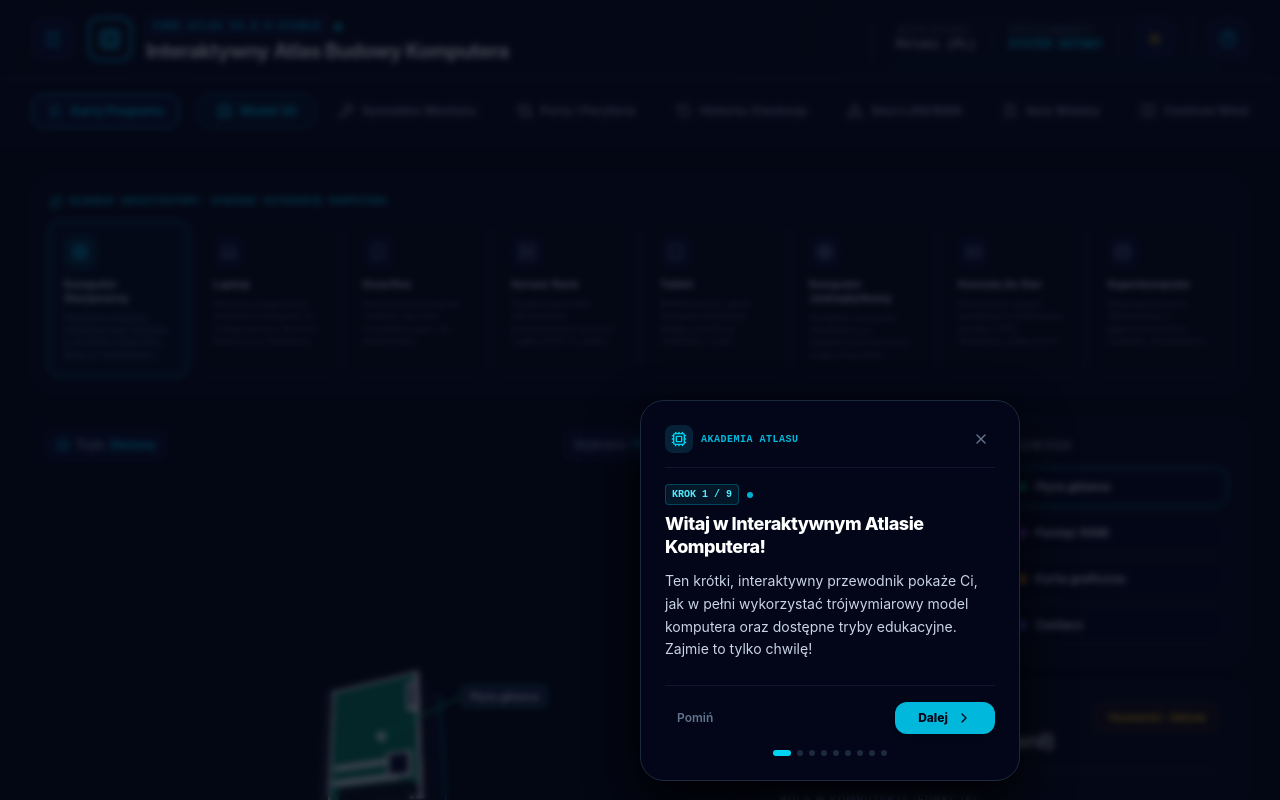
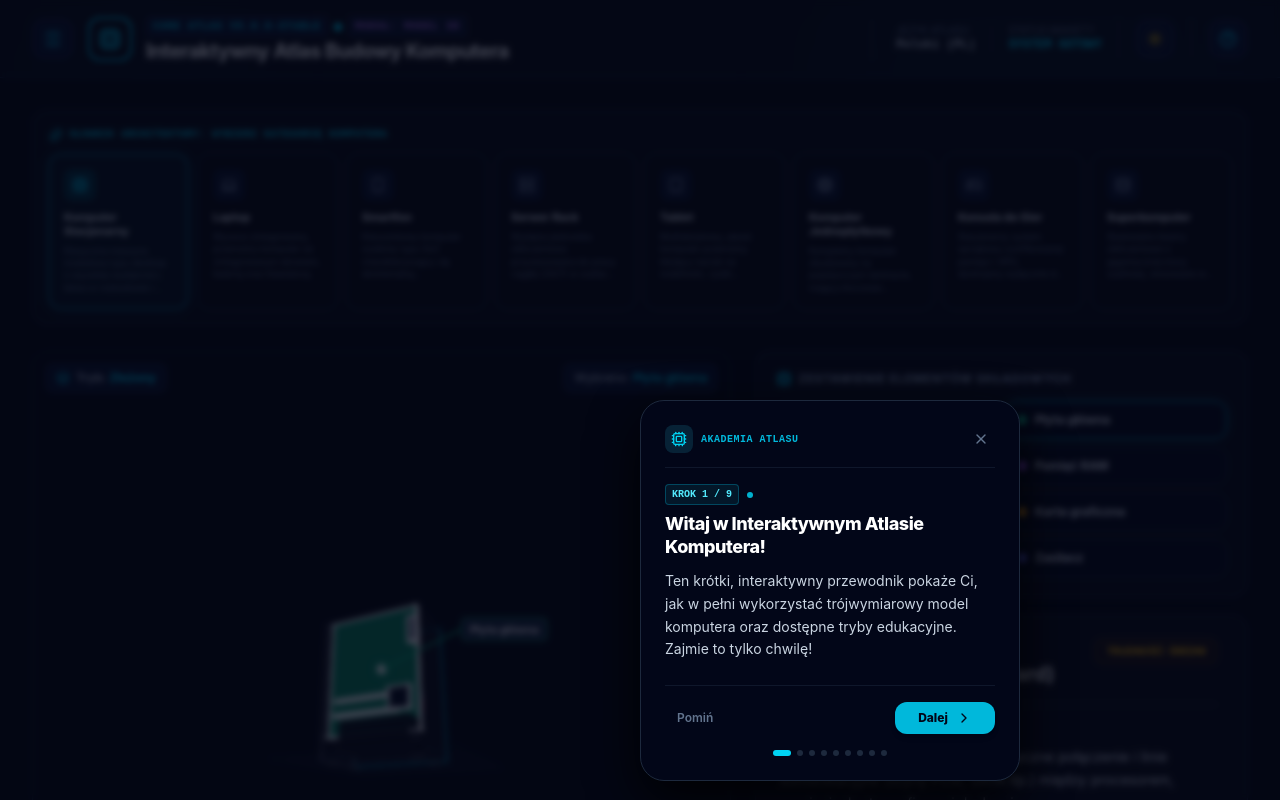
Before and after one commit to krzjur-oss/IABK, a React (Vite) app: page / in a window 1280 px wide. Shown: the top 800 px of the page. Built offline with nearby package versions, Linux system fonts and the light colour scheme.

Commit message:
feat(ui): update header layout and add icons
Increase max-width for header container and import ChevronDown icon for future usage.

```diff
--- a/src/App.tsx
+++ b/src/App.tsx
@@ -6,7 +6,7 @@
 import { useState, useEffect } from "react";
 import { motion, AnimatePresence } from "motion/react";
 import { PC_COMPONENTS, ComponentInfo, DeviceType, DEVICE_CATEGORIES, LAPTOP_COMPONENTS, SMARTPHONE_COMPONENTS, SERVER_COMPONENTS, TABLET_COMPONENTS, SBC_COMPONENTS, GAME_CONSOLE_COMPONENTS, SUPERCOMPUTER_COMPONENTS } from "./types";
-import { Cpu, Wrench, BookmarkCheck, BookOpen, Layers, Info, Sparkles, HelpCircle, HardDrive, Laptop, Smartphone, Server, Network, History, Tablet, Gamepad2, Database, Sun, Moon, Menu, X, Cable } from "lucide-react";
+import { Cpu, Wrench, BookmarkCheck, BookOpen, Layers, Info, Sparkles, HelpCircle, HardDrive, Laptop, Smartphone, Server, Network, History, Tablet, Gamepad2, Database, Sun, Moon, Menu, X, Cable, ChevronDown } from "lucide-react";
 
 // Sub-components
 import PC3DViewer from "./components/PC3DViewer";
@@ -123,7 +123,7 @@ export default function App() {
         <div className="absolute top-0 right-0 w-[450px] h-[150px] bg-cyan-500/5 rounded-full blur-3xl pointer-events-none" />
         <div className="absolute -bottom-10 left-10 w-[200px] h-[100px] bg-cyan-500/5 rounded-full blur-3xl pointer-events-none" />
 
-        <div className="max-w-7xl mx-auto flex flex-col md:flex-row md:items-center justify-between gap-4 z-10 relative">
+        <div className="max-w-[1800px] mx-auto flex flex-col md:flex-row md:items-center justify-between gap-4 z-10 relative">
 
           {/* Logo / Brand Title with Hamburger */}
           <div className="flex items-center space-x-3.5">
@@ -146,11 +146,14 @@ export default function App() {
             </div>
 
             <div>
-              <div className="flex items-center space-x-1.5">
+              <div className="flex items-center space-x-1.5 flex-wrap gap-y-1">
                 <span className="text-[10px] uppercase tracking-widest font-extrabold text-cyan-400 font-mono bg-slate-900 border border-slate-800 px-1.5 py-0.5 rounded">
                   CORE ATLAS v5.0.0-STABLE
                 </span>
-                <span className="w-2 h-2 rounded-full bg-cyan-400 animate-pulse" />
+                <span className="w-2 h-2 rounded-full bg-cyan-400 animate-pulse hidden sm:inline-block" />
+                <span className="text-[10px] uppercase tracking-widest font-extrabold text-purple-400 font-mono bg-slate-900 border border-slate-800 px-1.5 py-0.5 rounded">
+                  MODUŁ: {NAVIGATION_TABS.find(t => t.id === activeTab)?.label}
+                </span>
               </div>
               <h1 className="text-lg md:text-xl font-bold text-white tracking-tight leading-none mt-1">
                 Interaktywny Atlas Budowy Komputera
@@ -206,77 +209,8 @@ export default function App() {
         </div>
       </header>
 
-      {/* Main Tab Navigation bar */}
-      <section className="bg-[#0F0F12] border-b border-slate-800 py-3 px-4 md:px-8 shrink-0 z-40 relative">
-        <div className="max-w-7xl mx-auto">
-          {/* Mobile Navigation bar with Hamburger */}
-          <div className="md:hidden flex flex-col w-full">
-            <div className="flex items-center justify-between bg-slate-950/40 border border-slate-800/85 rounded-xl px-4 py-2.5">
-              <button
-                onClick={() => setIsMenuOpen(true)}
-                className="flex items-center space-x-3 text-cyan-400 text-left focus:outline-none cursor-pointer"
-              >
-                {(() => {
-                  const currentTabObj = NAVIGATION_TABS.find(t => t.id === activeTab) || NAVIGATION_TABS[0];
-                  const ActiveIcon = currentTabObj.icon;
-                  return (
-                    <>
-                      <ActiveIcon className="w-4.5 h-4.5 text-cyan-400 animate-pulse animate-duration-1000" />
-                      <span className="text-xs font-extrabold uppercase tracking-widest font-sans">{currentTabObj.label}</span>
-                    </>
-                  );
-                })()}
-              </button>
-              <button
-                onClick={() => setIsMenuOpen(!isMenuOpen)}
-                className="p-2 bg-slate-900 hover:bg-slate-800 border border-slate-800 text-slate-300 hover:text-cyan-400 rounded-lg transition-all flex items-center justify-center cursor-pointer shadow-sm relative focus:outline-none"
-                aria-label="Menu nawigacji"
-                id="mobile-hamburger-btn"
-              >
-                {isMenuOpen ? <X className="w-4 h-4 text-rose-400" /> : <Menu className="w-4 h-4 text-cyan-400" />}
-              </button>
-            </div>
-          </div>
-
-          {/* Desktop Navigation with Hamburger */}
-          <div className="hidden md:flex flex-nowrap items-center space-x-2 overflow-x-auto py-1 scrollbar-none">
-            <button
-              onClick={() => setIsMenuOpen(true)}
-              className="flex items-center space-x-2 px-3.5 py-2 bg-slate-900 hover:bg-slate-800 border border-slate-850 hover:border-cyan-500/50 text-cyan-400 hover:text-white rounded-xl text-xs font-bold transition-all shrink-0 cursor-pointer shadow-md"
-              id="desktop-hamburger-toggle"
-              title="Otwórz pełne menu wszystkich kart programu"
-            >
-              <Menu className="w-4 h-4 text-cyan-400" />
-              <span>Karty Programu</span>
-            </button>
-
-            <div className="h-5 w-px bg-slate-800 shrink-0 mx-1.5" />
-
-            {NAVIGATION_TABS.map((tab) => {
-              const TabIcon = tab.icon;
-              const isTabActive = activeTab === tab.id;
-              return (
-                <button
-                  key={tab.id}
-                  onClick={() => setActiveTab(tab.id as ActiveTab)}
-                  className={`flex items-center space-x-2 px-4 py-2 rounded-xl text-xs font-bold font-sans transition-all shrink-0 cursor-pointer ${
-                    isTabActive
-                      ? "bg-cyan-950/40 border border-cyan-500/30 text-cyan-400 shadow-[0_0_15px_rgba(6,182,212,0.1)] scale-[1.01]"
-                      : "text-slate-400 hover:text-slate-200 hover:bg-slate-800"
-                  }`}
-                  id={`tab-${tab.id}`}
-                >
-                  <TabIcon className="w-4 h-4" />
-                  <span>{tab.label}</span>
-                </button>
-              );
-            })}
-          </div>
-        </div>
-      </section>
-
       {/* Main Content View Frame */}
-      <main className="flex-1 max-w-7xl w-full mx-auto px-4 py-6 md:px-8 md:py-8 flex flex-col justify-start">
+      <main className="flex-1 max-w-[1800px] w-full mx-auto px-4 py-6 md:px-8 md:py-8 flex flex-col justify-start">
 
         {/* Dynamic tabs render switch */}
         {activeTab === "3d-explorer" && (
@@ -405,7 +339,7 @@ export default function App() {
 
       {/* Persistent Educational Footer */}
       <footer className="bg-[#070708] border-t border-slate-800 py-5 px-4 md:px-8 text-center shrink-0 text-xs">
-        <div className="max-w-7xl mx-auto flex flex-col md:flex-row md:items-center justify-between gap-3 text-slate-500 font-sans">
+        <div className="max-w-[1800px] mx-auto flex flex-col md:flex-row md:items-center justify-between gap-3 text-slate-500 font-sans">
           <p>© 2026 Interaktywny Atlas Komputera. Urządzenie dydaktyczne do nauki budowy i konserwacji komputerów stacjonarnych.</p>
           <div className="flex items-center justify-center space-x-1 text-[11px] text-slate-400">
             <HelpCircle className="w-3.5 h-3.5 text-cyan-400" />
```
